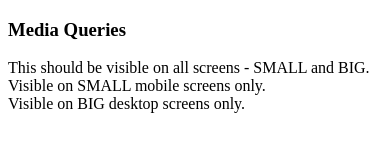
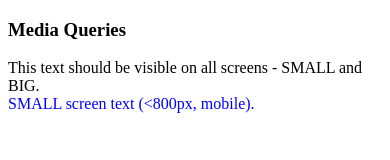
Before and after one commit to annjose/learn-css, a plain HTML site: page 0.01-media-queries.html in a window 390 px wide. Drawn offline with Linux system fonts and the light colour scheme.

Commit message:
Updated media query sample to make it more clear. ALso added the meta tag to ensure that the media queries work properly in the browser dev tools.

```diff
--- a/0.01-media-queries.html
+++ b/0.01-media-queries.html
@@ -2,17 +2,31 @@
 <html lang="en">
 
 <head>
+    <!-- The following meta tag is required to see the responsive content in the browser's dev tools -->
+    <!-- Without this meta tag, the show/hide behaviour in the media queries will not work as you resize the media window in dev tools.
+           It will work only when you resize the whole browser window -->
+    <meta name="viewport" content="width=device-width, initial-scale=1">
+
     <style>
+        /* This text will be hidden on screens < 800px. */
         .large-screen-text {
             display: none;
         }
 
-        /* Will show/hide when you resize the window up or down. Doesn't work with device emulation in browser dev tools.*/
+        .small-screen-text {
+            display: block;
+            color: blue;
+        }
+
+        /* Now you define the special styles for big screens min-width: 800px; */
         @media (min-width: 800px) {
+            /* show the large text*/
             .large-screen-text {
                 display: block;
+                color: red;
             }
 
+            /* hide the small text*/
             .small-screen-text {
                 display: none;
             }
@@ -21,9 +35,9 @@
 </head>
 
 <h3>Media Queries</h3>
-<div>This should be visible on all screens - SMALL and BIG.</div>
-<div class="small-screen-text">Visible on SMALL mobile screens only.</div>
-<div class="large-screeen-text">Visible on BIG desktop screens only.</div>
+<div>This text should be visible on all screens - SMALL and BIG.</div>
+<div class="small-screen-text">SMALL screen text (<800px, mobile).</div>
+<div class="large-screen-text">LARGE screen text (>= 800px, desktop).</div>
 
 
 </html>
```
